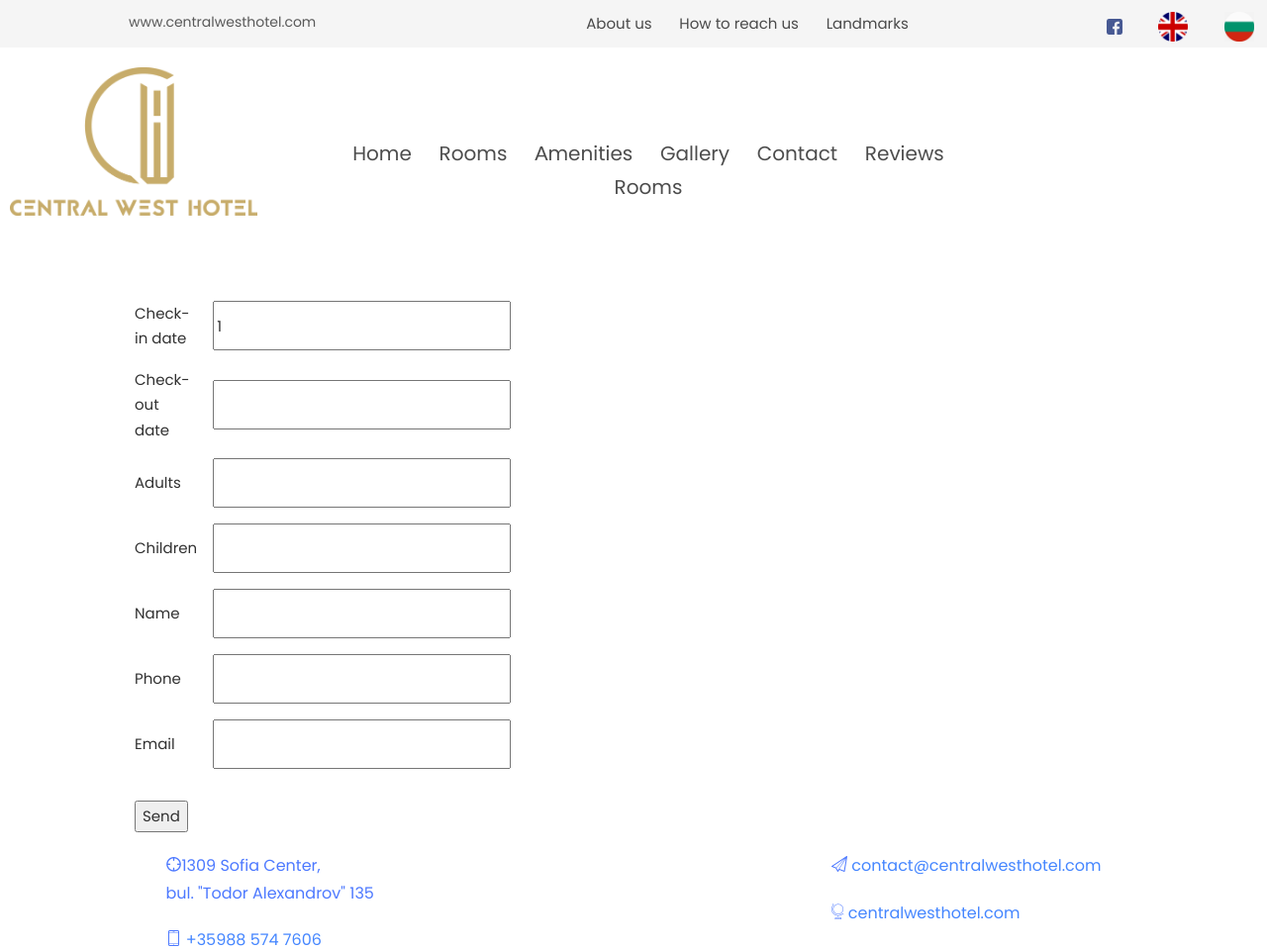
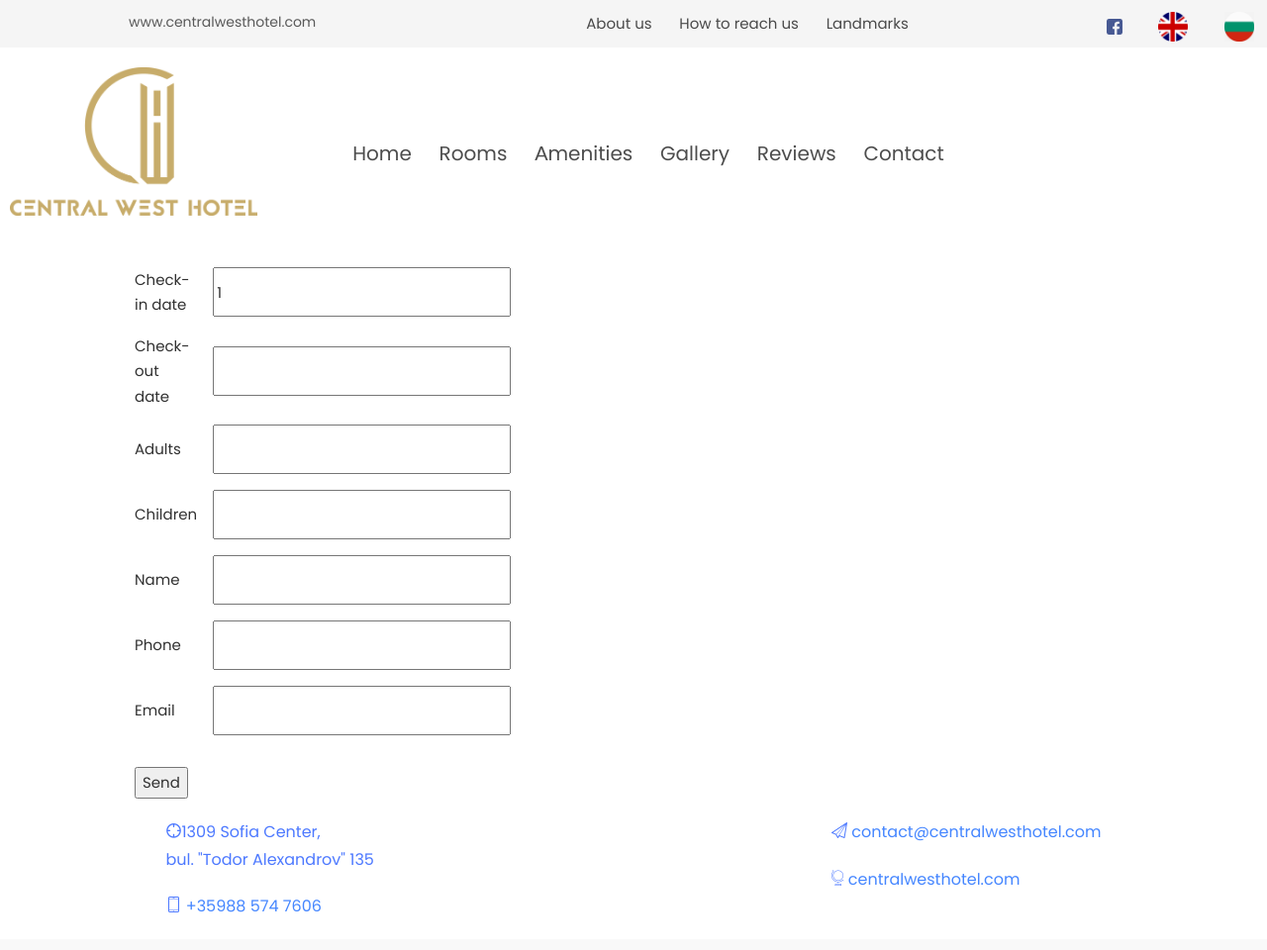
Before and after one commit to joro2404/schoolproject, a PHP site: page /reservation.php?from=1 in a window 1280 px wide. Shown: the top 960 px of the page at 99% size. After the commit the page ends 922 px from the top, so only its background shows below. Run offline with PHP 8.4, Linux system fonts and the light colour scheme; data that the repository does not hold is empty; some libraries are stand-ins or nearby versions; some web fonts are replaced.

Commit message:
bugs fixed

```diff
--- a/amenities.html
+++ b/amenities.html
@@ -103,8 +103,8 @@
 								<li><a href="./rooms.html" style = "word-spacing: 10px;font-size: 20px">Rooms</a></li>
 								<li><a href="./amenities.html" style = "word-spacing: 10px;font-size: 20px">Аmenities</a></li>
 								<li><a href="./gallery.html" style = "word-spacing: 10px;font-size: 20px">Gallery</a></li>
+								<li><a href ="./reviews.php" style = "word-spacing: 10px;font-size: 20px">Reviews</a></li>
 								<li><a href="./contact.html" style = "word-spacing: 10px;font-size: 20px">Contact</a></li>
-								<li><a href ="./reviews.php" style = "word-spacing: 10px;font-size: 20px">Reviews</a></li>
 							</ul>
 						</div>
 				</div>
--- a/contact.html
+++ b/contact.html
@@ -101,7 +101,7 @@
 								<li><a href="./rooms.html" style = "word-spacing: 10px;font-size: 20px">Rooms</a></li>
 								<li><a href="./amenities.html" style = "word-spacing: 10px;font-size: 20px">Аmenities</a></li>
 								<li><a href="./gallery.html" style = "word-spacing: 10px;font-size: 20px">Gallery</a></li>
- 								   <li><a href="./reviews.php" style = "word-spacing: 10px;font-size: 20px">Reviews</a></li>
+ 								<li><a href="./reviews.php" style = "word-spacing: 10px;font-size: 20px">Reviews</a></li>
 								<li><a href="./contact.html" style = "word-spacing: 10px;font-size: 20px">Contact</a></li>
 							</ul>
 						</div>
--- a/gallery.html
+++ b/gallery.html
@@ -103,8 +103,8 @@
 								<li><a href="./rooms.html" style = "word-spacing: 10px;font-size: 20px">Rooms</a></li>
 								<li><a href="./amenities.html" style = "word-spacing: 10px;font-size: 20px">Аmenities</a></li>
 								<li><a href="./gallery.html" style = "word-spacing: 10px;font-size: 20px">Gallery</a></li>
+								<li><a href ="./reviews.php" style = "word-spacing: 10px;font-size: 20px">Reviews</a></li>
 								<li><a href="./contact.html" style = "word-spacing: 10px;font-size: 20px">Contact</a></li>
-								<li><a href ="./reviews.php" style = "word-spacing: 10px;font-size: 20px">Reviews</a></li>
 							</ul>
 						</div>
 				</div>
--- a/index.html
+++ b/index.html
@@ -108,8 +108,8 @@
 								<li><a href="./rooms.html" style = "word-spacing: 10px;font-size: 20px">Rooms</a></li>
 								<li><a href="./amenities.html" style = "word-spacing: 10px;font-size: 20px">Аmenities</a></li>
 								<li><a href="./gallery.html" style = "word-spacing: 10px;font-size: 20px">Gallery</a></li>
+								<li><a href ="./reviews.php" style = "word-spacing: 10px;font-size: 20px">Reviews</a></li>
 								<li><a href="./contact.html" style = "word-spacing: 10px;font-size: 20px">Contact</a></li>
-								<li><a href ="./reviews.php" style = "word-spacing: 10px;font-size: 20px">Reviews</a></li>
 							</ul>
 						</div>
 				</div>
--- a/reservation.php
+++ b/reservation.php
@@ -138,9 +138,8 @@ th, td {
 								<li><a href="./rooms.html" style = "word-spacing: 10px;font-size: 20px">Rooms</a></li>
 								<li><a href="./amenities.html" style = "word-spacing: 10px;font-size: 20px">Аmenities</a></li>
 								<li><a href="./gallery.html" style = "word-spacing: 10px;font-size: 20px">Gallery</a></li>
+								<li><a href ="./review.php" style = "word-spacing: 10px;font-size: 20px">Reviews</a></li>
 								<li><a href="./contact.html" style = "word-spacing: 10px;font-size: 20px">Contact</a></li>
-								<li><a href ="./review.php" style = "word-spacing: 10px;font-size: 20px">Reviews</a></li>
-								<li><a href="./rooms.html" style = "word-spacing: 10px;font-size: 20px">Rooms</a></li>
 							</ul>
 						</div>
 				</div>
--- a/rooms.html
+++ b/rooms.html
@@ -101,8 +101,8 @@
 								<li><a href="./rooms.html" style = "word-spacing: 10px;font-size: 20px">Rooms</a></li>
 								<li><a href="./amenities.html" style = "word-spacing: 10px;font-size: 20px">Аmenities</a></li>
 								<li><a href="./gallery.html" style = "word-spacing: 10px;font-size: 20px">Gallery</a></li>
+								<li><a href ="./reviews.php" style = "word-spacing: 10px;font-size: 20px">Reviews</a></li>
 								<li><a href="./contact.html" style = "word-spacing: 10px;font-size: 20px">Contact</a></li>
-								<li><a href ="./reviews.php" style = "word-spacing: 10px;font-size: 20px">Reviews</a></li>
 							</ul>
 						</div>
 				</div>
```
